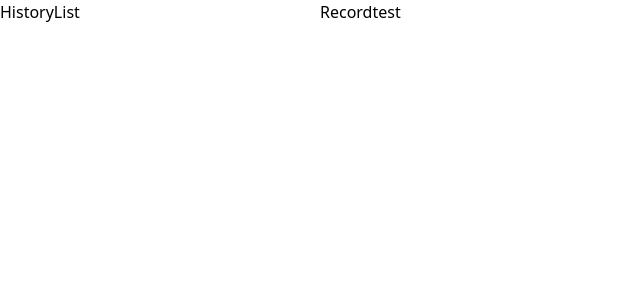
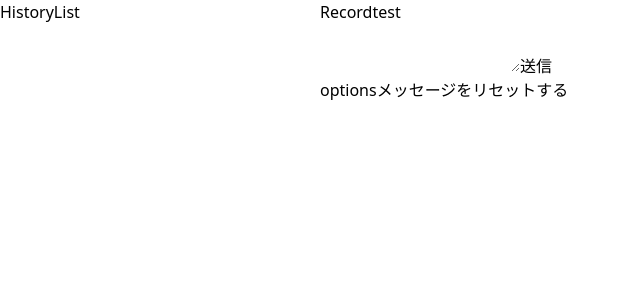
Before and after one commit to kototo522/zinbee-app, a Next.js app: page / in a window 1280 px wide. Shown: the top 300 px of the page, without its empty margins (0-640 px from the left). Built offline with nearby package versions, Linux system fonts and the light colour scheme.

Commit message:
fix: スタイルとかみ合うようにコンポーネントを仮配置.

```diff
--- a/src/pages/index.tsx
+++ b/src/pages/index.tsx
@@ -15,11 +15,12 @@ export default function Home() {
       </div>
       <div className="w-3/4">
         <Record messages={messages} setMessages={setMessages} />
+        <AskGptTextarea messages={messages} setMessages={setMessages} />
+        <GptOption setMessages={setMessages} />
+        <button onClick={() => setMessages([])}>
+          メッセージをリセットする
+        </button>
       </div>
-
-      {/* <AskGptTextarea messages={messages} setMessages={setMessages} />
-      <GptOption setMessages={setMessages} />
-      <button onClick={() => setMessages([])}>メッセージをリセットする</button> */}
     </div>
   )
 }
```
